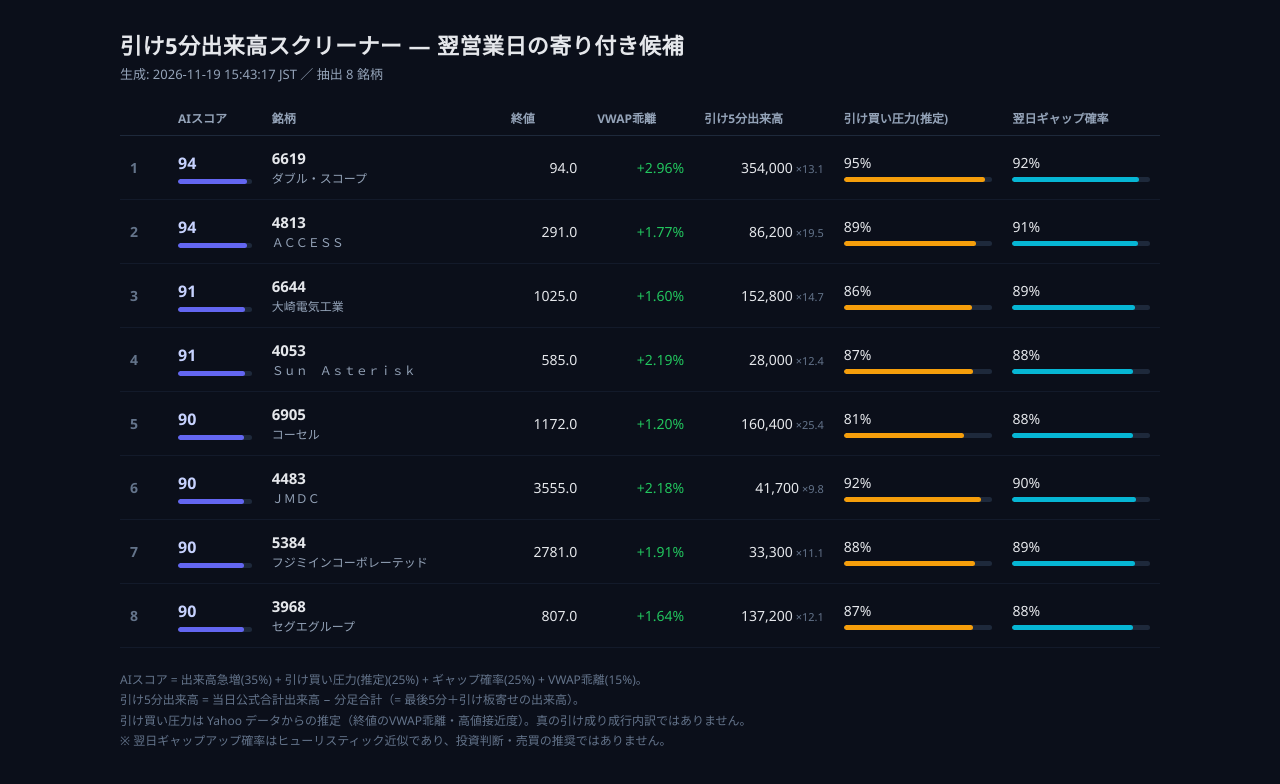
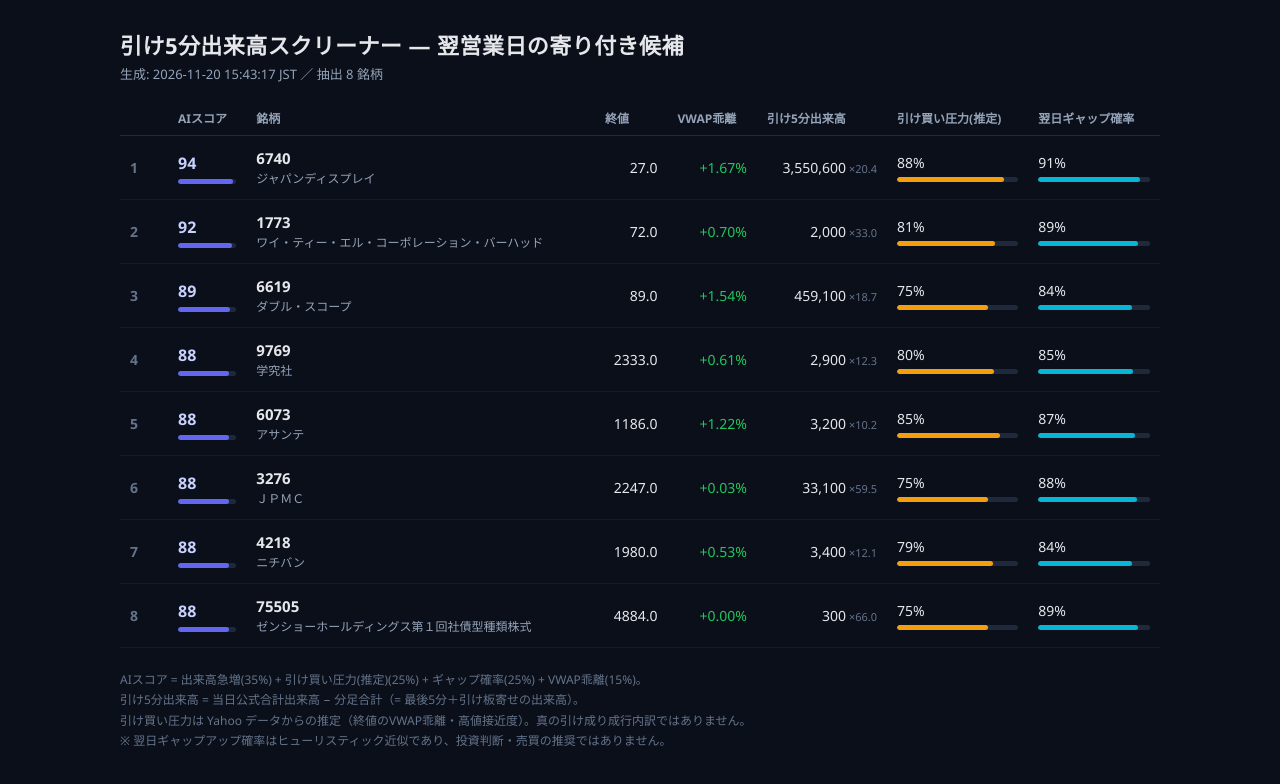
Before and after one commit to Ggtzamurai/hikike-screener-web, a plain HTML site: page index.html in a window 1280 px wide. Drawn offline with Linux system fonts and the light colour scheme.

Commit message:
screener update 2026-11-20 15:43

```diff
--- a/index.html
+++ b/index.html
@@ -4,7 +4,7 @@
 <meta http-equiv="Cache-Control" content="no-cache, no-store, must-revalidate">
 <meta http-equiv="Pragma" content="no-cache">
 <meta http-equiv="Expires" content="0">
-<title>引け5分出来高スクリーナー 2026-11-19</title>
+<title>引け5分出来高スクリーナー 2026-11-20</title>
 <style>
   :root { color-scheme: dark; }
   body { margin:0; background:#0b0f1a; color:#e5e7eb;
@@ -51,7 +51,7 @@
 </style></head>
 <body><div class="wrap">
   <h1>引け5分出来高スクリーナー — 翌営業日の寄り付き候補</h1>
-  <div class="meta">生成: 2026-11-19 15:43:17 JST ／ 抽出 8 銘柄</div>
+  <div class="meta">生成: 2026-11-20 15:43:17 JST ／ 抽出 8 銘柄</div>
 
   <div class="table-wrap"><table>
     <thead><tr>
@@ -63,89 +63,89 @@
           <td class="rank" data-label="順位">1</td>
           <td class="score" data-label="AIスコア"><span class="score-num">94</span>
               <div class="bar"><div class="bar-fill" style="width:94%;background:#6366f1"></div></div></td>
-          <td class="sym"><b>6619</b><br><span class="nm">ダブル・スコープ</span></td>
-          <td class="num" data-label="終値">94.0</td>
-          <td class="num" data-label="VWAP乖離" style="color:#22c55e">+2.96%</td>
-          <td class="num" data-label="引け5分出来高">354,000<span class="sub"> ×13.1</span></td>
-          <td data-label="引け買い圧力(推定)">95%<div class="bar"><div class="bar-fill" style="width:95%;background:#f59e0b"></div></div></td>
-          <td data-label="翌日ギャップ確率">92%<div class="bar"><div class="bar-fill" style="width:92%;background:#06b6d4"></div></div></td>
+          <td class="sym"><b>6740</b><br><span class="nm">ジャパンディスプレイ</span></td>
+          <td class="num" data-label="終値">27.0</td>
+          <td class="num" data-label="VWAP乖離" style="color:#22c55e">+1.67%</td>
+          <td class="num" data-label="引け5分出来高">3,550,600<span class="sub"> ×20.4</span></td>
+          <td data-label="引け買い圧力(推定)">88%<div class="bar"><div class="bar-fill" style="width:88%;background:#f59e0b"></div></div></td>
+          <td data-label="翌日ギャップ確率">91%<div class="bar"><div class="bar-fill" style="width:91%;background:#06b6d4"></div></div></td>
         </tr>
         <tr>
           <td class="rank" data-label="順位">2</td>
-          <td class="score" data-label="AIスコア"><span class="score-num">94</span>
-              <div class="bar"><div class="bar-fill" style="width:94%;background:#6366f1"></div></div></td>
-          <td class="sym"><b>4813</b><br><span class="nm">ＡＣＣＥＳＳ</span></td>
-          <td class="num" data-label="終値">291.0</td>
-          <td class="num" data-label="VWAP乖離" style="color:#22c55e">+1.77%</td>
-          <td class="num" data-label="引け5分出来高">86,200<span class="sub"> ×19.5</span></td>
-          <td data-label="引け買い圧力(推定)">89%<div class="bar"><div class="bar-fill" style="width:89%;background:#f59e0b"></div></div></td>
-          <td data-label="翌日ギャップ確率">91%<div class="bar"><div class="bar-fill" style="width:91%;background:#06b6d4"></div></div></td>
+          <td class="score" data-label="AIスコア"><span class="score-num">92</span>
+              <div class="bar"><div class="bar-fill" style="width:92%;background:#6366f1"></div></div></td>
+          <td class="sym"><b>1773</b><br><span class="nm">ワイ・ティー・エル・コーポレーション・バーハッド</span></td>
+          <td class="num" data-label="終値">72.0</td>
+          <td class="num" data-label="VWAP乖離" style="color:#22c55e">+0.70%</td>
+          <td class="num" data-label="引け5分出来高">2,000<span class="sub"> ×33.0</span></td>
+          <td data-label="引け買い圧力(推定)">81%<div class="bar"><div class="bar-fill" style="width:81%;background:#f59e0b"></div></div></td>
+          <td data-label="翌日ギャップ確率">89%<div class="bar"><div class="bar-fill" style="width:89%;background:#06b6d4"></div></div></td>
         </tr>
         <tr>
           <td class="rank" data-label="順位">3</td>
-          <td class="score" data-label="AIスコア"><span class="score-num">91</span>
-              <div class="bar"><div class="bar-fill" style="width:91%;background:#6366f1"></div></div></td>
-          <td class="sym"><b>6644</b><br><span class="nm">大崎電気工業</span></td>
-          <td class="num" data-label="終値">1025.0</td>
-          <td class="num" data-label="VWAP乖離" style="color:#22c55e">+1.60%</td>
-          <td class="num" data-label="引け5分出来高">152,800<span class="sub"> ×14.7</span></td>
-          <td data-label="引け買い圧力(推定)">86%<div class="bar"><div class="bar-fill" style="width:86%;background:#f59e0b"></div></div></td>
-          <td data-label="翌日ギャップ確率">89%<div class="bar"><div class="bar-fill" style="width:89%;background:#06b6d4"></div></div></td>
+          <td class="score" data-label="AIスコア"><span class="score-num">89</span>
+              <div class="bar"><div class="bar-fill" style="width:89%;background:#6366f1"></div></div></td>
+          <td class="sym"><b>6619</b><br><span class="nm">ダブル・スコープ</span></td>
+          <td class="num" data-label="終値">89.0</td>
+          <td class="num" data-label="VWAP乖離" style="color:#22c55e">+1.54%</td>
+          <td class="num" data-label="引け5分出来高">459,100<span class="sub"> ×18.7</span></td>
+          <td data-label="引け買い圧力(推定)">75%<div class="bar"><div class="bar-fill" style="width:75%;background:#f59e0b"></div></div></td>
+          <td data-label="翌日ギャップ確率">84%<div class="bar"><div class="bar-fill" style="width:84%;background:#06b6d4"></div></div></td>
         </tr>
         <tr>
           <td class="rank" data-label="順位">4</td>
-          <td class="score" data-label="AIスコア"><span class="score-num">91</span>
-              <div class="bar"><div class="bar-fill" style="width:91%;background:#6366f1"></div></div></td>
-          <td class="sym"><b>4053</b><br><span class="nm">Ｓｕｎ　Ａｓｔｅｒｉｓｋ</span></td>
-          <td class="num" data-label="終値">585.0</td>
-          <td class="num" data-label="VWAP乖離" style="color:#22c55e">+2.19%</td>
-          <td class="num" data-label="引け5分出来高">28,000<span class="sub"> ×12.4</span></td>
-          <td data-label="引け買い圧力(推定)">87%<div class="bar"><div class="bar-fill" style="width:87%;background:#f59e0b"></div></div></td>
+          <td class="score" data-label="AIスコア"><span class="score-num">88</span>
+              <div class="bar"><div class="bar-fill" style="width:88%;background:#6366f1"></div></div></td>
+          <td class="sym"><b>9769</b><br><span class="nm">学究社</span></td>
+          <td class="num" data-label="終値">2333.0</td>
+          <td class="num" data-label="VWAP乖離" style="color:#22c55e">+0.61%</td>
+          <td class="num" data-label="引け5分出来高">2,900<span class="sub"> ×12.3</span></td>
+          <td data-label="引け買い圧力(推定)">80%<div class="bar"><div class="bar-fill" style="width:80%;background:#f59e0b"></div></div></td>
+          <td data-label="翌日ギャップ確率">85%<div class="bar"><div class="bar-fill" style="width:85%;background:#06b6d4"></div></div></td>
+        </tr>
+        <tr>
+          <td class="rank" data-label="順位">5</td>
+          <td class="score" data-label="AIスコア"><span class="score-num">88</span>
+              <div class="bar"><div class="bar-fill" style="width:88%;background:#6366f1"></div></div></td>
+          <td class="sym"><b>6073</b><br><span class="nm">アサンテ</span></td>
+          <td class="num" data-label="終値">1186.0</td>
+          <td class="num" data-label="VWAP乖離" style="color:#22c55e">+1.22%</td>
+          <td class="num" data-label="引け5分出来高">3,200<span class="sub"> ×10.2</span></td>
+          <td data-label="引け買い圧力(推定)">85%<div class="bar"><div class="bar-fill" style="width:85%;background:#f59e0b"></div></div></td>
+          <td data-label="翌日ギャップ確率">87%<div class="bar"><div class="bar-fill" style="width:87%;background:#06b6d4"></div></div></td>
+        </tr>
+        <tr>
+          <td class="rank" data-label="順位">6</td>
+          <td class="score" data-label="AIスコア"><span class="score-num">88</span>
+              <div class="bar"><div class="bar-fill" style="width:88%;background:#6366f1"></div></div></td>
+          <td class="sym"><b>3276</b><br><span class="nm">ＪＰＭＣ</span></td>
+          <td class="num" data-label="終値">2247.0</td>
+          <td class="num" data-label="VWAP乖離" style="color:#22c55e">+0.03%</td>
+          <td class="num" data-label="引け5分出来高">33,100<span class="sub"> ×59.5</span></td>
+          <td data-label="引け買い圧力(推定)">75%<div class="bar"><div class="bar-fill" style="width:75%;background:#f59e0b"></div></div></td>
           <td data-label="翌日ギャップ確率">88%<div class="bar"><div class="bar-fill" style="width:88%;background:#06b6d4"></div></div></td>
         </tr>
         <tr>
-          <td class="rank" data-label="順位">5</td>
-          <td class="score" data-label="AIスコア"><span class="score-num">90</span>
-              <div class="bar"><div class="bar-fill" style="width:90%;background:#6366f1"></div></div></td>
-          <td class="sym"><b>6905</b><br><span class="nm">コーセル</span></td>
-          <td class="num" data-label="終値">1172.0</td>
-          <td class="num" data-label="VWAP乖離" style="color:#22c55e">+1.20%</td>
-          <td class="num" data-label="引け5分出来高">160,400<span class="sub"> ×25.4</span></td>
-          <td data-label="引け買い圧力(推定)">81%<div class="bar"><div class="bar-fill" style="width:81%;background:#f59e0b"></div></div></td>
-          <td data-label="翌日ギャップ確率">88%<div class="bar"><div class="bar-fill" style="width:88%;background:#06b6d4"></div></div></td>
-        </tr>
-        <tr>
-          <td class="rank" data-label="順位">6</td>
-          <td class="score" data-label="AIスコア"><span class="score-num">90</span>
-              <div class="bar"><div class="bar-fill" style="width:90%;background:#6366f1"></div></div></td>
-          <td class="sym"><b>4483</b><br><span class="nm">ＪＭＤＣ</span></td>
-          <td class="num" data-label="終値">3555.0</td>
-          <td class="num" data-label="VWAP乖離" style="color:#22c55e">+2.18%</td>
-          <td class="num" data-label="引け5分出来高">41,700<span class="sub"> ×9.8</span></td>
-          <td data-label="引け買い圧力(推定)">92%<div class="bar"><div class="bar-fill" style="width:92%;background:#f59e0b"></div></div></td>
-          <td data-label="翌日ギャップ確率">90%<div class="bar"><div class="bar-fill" style="width:90%;background:#06b6d4"></div></div></td>
-        </tr>
-        <tr>
           <td class="rank" data-label="順位">7</td>
-          <td class="score" data-label="AIスコア"><span class="score-num">90</span>
-              <div class="bar"><div class="bar-fill" style="width:90%;background:#6366f1"></div></div></td>
-          <td class="sym"><b>5384</b><br><span class="nm">フジミインコーポレーテッド</span></td>
-          <td class="num" data-label="終値">2781.0</td>
-          <td class="num" data-label="VWAP乖離" style="color:#22c55e">+1.91%</td>
-          <td class="num" data-label="引け5分出来高">33,300<span class="sub"> ×11.1</span></td>
-          <td data-label="引け買い圧力(推定)">88%<div class="bar"><div class="bar-fill" style="width:88%;background:#f59e0b"></div></div></td>
-          <td data-label="翌日ギャップ確率">89%<div class="bar"><div class="bar-fill" style="width:89%;background:#06b6d4"></div></div></td>
+          <td class="score" data-label="AIスコア"><span class="score-num">88</span>
+              <div class="bar"><div class="bar-fill" style="width:88%;background:#6366f1"></div></div></td>
+          <td class="sym"><b>4218</b><br><span class="nm">ニチバン</span></td>
+          <td class="num" data-label="終値">1980.0</td>
+          <td class="num" data-label="VWAP乖離" style="color:#22c55e">+0.53%</td>
+          <td class="num" data-label="引け5分出来高">3,400<span class="sub"> ×12.1</span></td>
+          <td data-label="引け買い圧力(推定)">79%<div class="bar"><div class="bar-fill" style="width:79%;background:#f59e0b"></div></div></td>
+          <td data-label="翌日ギャップ確率">84%<div class="bar"><div class="bar-fill" style="width:84%;background:#06b6d4"></div></div></td>
         </tr>
         <tr>
           <td class="rank" data-label="順位">8</td>
-          <td class="score" data-label="AIスコア"><span class="score-num">90</span>
-              <div class="bar"><div class="bar-fill" style="width:90%;background:#6366f1"></div></div></td>
-          <td class="sym"><b>3968</b><br><span class="nm">セグエグループ</span></td>
-          <td class="num" data-label="終値">807.0</td>
-          <td class="num" data-label="VWAP乖離" style="color:#22c55e">+1.64%</td>
-          <td class="num" data-label="引け5分出来高">137,200<span class="sub"> ×12.1</span></td>
-          <td data-label="引け買い圧力(推定)">87%<div class="bar"><div class="bar-fill" style="width:87%;background:#f59e0b"></div></div></td>
-          <td data-label="翌日ギャップ確率">88%<div class="bar"><div class="bar-fill" style="width:88%;background:#06b6d4"></div></div></td>
+          <td class="score" data-label="AIスコア"><span class="score-num">88</span>
+              <div class="bar"><div class="bar-fill" style="width:88%;background:#6366f1"></div></div></td>
+          <td class="sym"><b>75505</b><br><span class="nm">ゼンショーホールディングス第１回社債型種類株式</span></td>
+          <td class="num" data-label="終値">4884.0</td>
+          <td class="num" data-label="VWAP乖離" style="color:#22c55e">+0.00%</td>
+          <td class="num" data-label="引け5分出来高">300<span class="sub"> ×66.0</span></td>
+          <td data-label="引け買い圧力(推定)">75%<div class="bar"><div class="bar-fill" style="width:75%;background:#f59e0b"></div></div></td>
+          <td data-label="翌日ギャップ確率">89%<div class="bar"><div class="bar-fill" style="width:89%;background:#06b6d4"></div></div></td>
         </tr></tbody>
   </table></div>
   <div class="foot">
```
